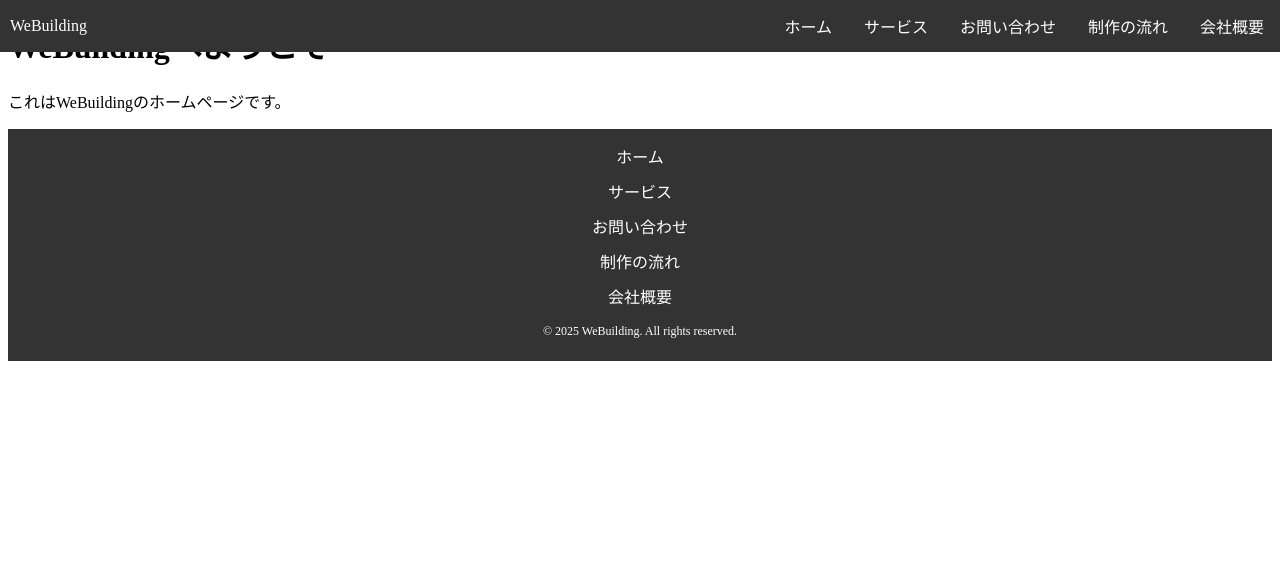
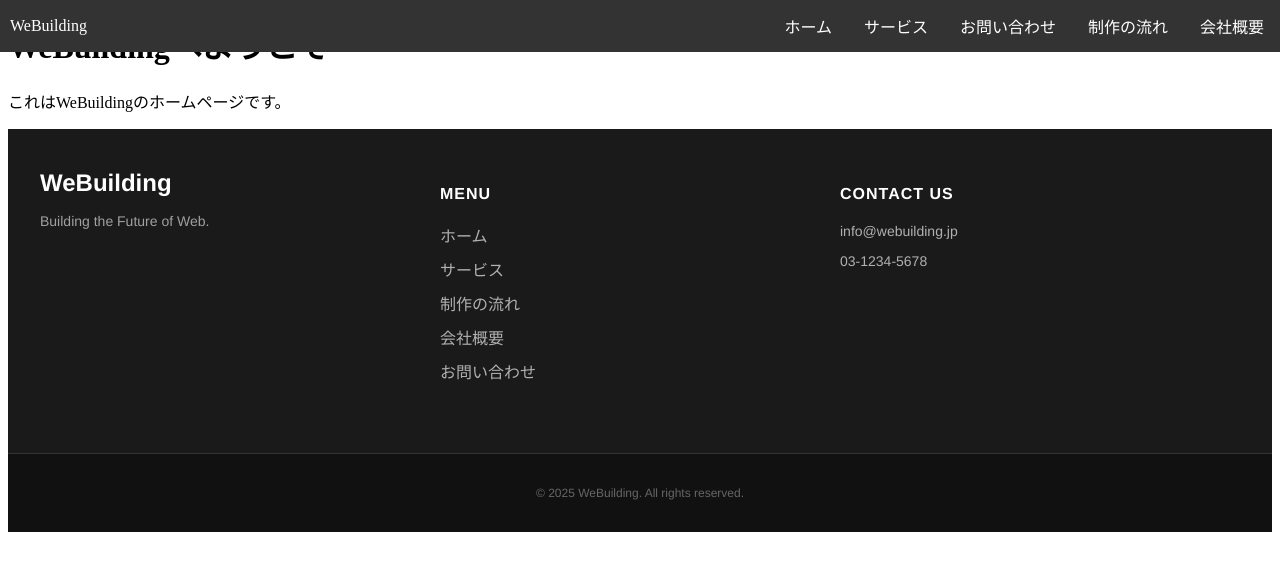
Before and after one commit to Himajin314/WeBuilding, a plain HTML site: page index.html in a window 1280 px wide. Drawn offline with Linux system fonts and the light colour scheme.

Commit message:
footerの改良

```diff
--- a/global/components/footer/footer.css
+++ b/global/components/footer/footer.css
@@ -1,24 +1,99 @@
-.footer_content {
-  display: flex;
-  flex-direction: column;
-  background-color: #333;
-  color: white;
-  text-align: center;
-  padding: 10px 0;
+/* Base Footer Styles */
+footer {
+  background-color: #1a1a1a;
+  color: #e0e0e0;
+  font-family: 'Helvetica Neue', Arial, sans-serif;
+  padding-top: 40px;
   width: 100%;
 }
 
-.reserved {
-  margin-top: 10px;
-  font-size: 12px;
+.footer-container {
+  display: flex;
+  flex-wrap: wrap;
+  justify-content: space-between;
+  max-width: 1200px;
+  margin: 0 auto;
+  padding: 0 20px 40px;
 }
 
-.footer_link {
-  color: white;
+.footer-col {
+  flex: 1;
+  min-width: 250px;
+  margin-bottom: 20px;
+}
+
+/* Brand Column */
+.brand-col .footer-logo {
+  font-size: 24px;
+  font-weight: 700;
+  margin: 0 0 10px;
+  color: #ffffff;
+}
+
+.brand-col .footer-tagline {
+  font-size: 14px;
+  color: #a0a0a0;
+  line-height: 1.5;
+}
+
+/* Headings */
+.footer-heading {
+  font-size: 16px;
+  font-weight: 600;
+  text-transform: uppercase;
+  margin-bottom: 20px;
+  color: #ffffff;
+  letter-spacing: 1px;
+}
+
+/* Links List */
+.footer-links-list {
+  list-style: none;
+  padding: 0;
+  margin: 0;
+}
+
+.footer-links-list li {
+  margin-bottom: 10px;
+}
+
+.footer-links-list a {
   text-decoration: none;
-  padding: 5px 10px;
-  border-bottom: 1px solid transparent;
-  &:hover {
-    border-bottom: 1px solid white;
+  color: #b0b0b0;
+  transition: color 0.3s ease, padding-left 0.3s ease;
+  display: inline-block;
+}
+
+.footer-links-list a:hover {
+  color: #ffffff;
+  padding-left: 5px;
+}
+
+/* Contact Column */
+.contact-col p {
+  color: #b0b0b0;
+  margin-bottom: 10px;
+  font-size: 14px;
+}
+
+/* Bottom Bar */
+.footer-bottom {
+  background-color: #111;
+  text-align: center;
+  padding: 20px 0;
+  font-size: 12px;
+  color: #666;
+  border-top: 1px solid #333;
+}
+
+/* Mobile Responsive */
+@media (max-width: 768px) {
+  .footer-container {
+    flex-direction: column;
+    text-align: center;
+  }
+
+  .footer-col {
+    margin-bottom: 30px;
   }
 }
--- a/global/components/footer/footer.js
+++ b/global/components/footer/footer.js
@@ -2,35 +2,97 @@ function createFooter() {
   const footer = document.querySelector("footer");
   const head = document.querySelector("head");
 
-  const link = document.createElement("link");
-  link.rel = "stylesheet";
-  link.href = `${window.location.origin}/global/components/footer/footer.css`;
-  head.appendChild(link);
+  // Prevent duplicate CSS links if function is run multiple times
+  if (!document.querySelector(`link[href*="footer.css"]`)) {
+    const link = document.createElement("link");
+    link.rel = "stylesheet";
+    link.href = `${window.location.origin}/global/components/footer/footer.css`;
+    head.appendChild(link);
+  }
 
-  const footerDiv = document.createElement("div");
-  footerDiv.className = "footer_content";
+  // --- Main Footer Container ---
+  const footerContainer = document.createElement("div");
+  footerContainer.className = "footer-container";
+
+  // 1. Brand Column
+  const brandCol = document.createElement("div");
+  brandCol.className = "footer-col brand-col";
+
+  const logo = document.createElement("h2");
+  logo.className = "footer-logo";
+  logo.textContent = "WeBuilding";
+
+  const tagline = document.createElement("p");
+  tagline.className = "footer-tagline";
+  tagline.textContent = "Building the Future of Web.";
+
+  brandCol.appendChild(logo);
+  brandCol.appendChild(tagline);
+
+  // 2. Links Column
+  const linksCol = document.createElement("div");
+  linksCol.className = "footer-col links-col";
+
+  const linksTitle = document.createElement("h3");
+  linksTitle.className = "footer-heading";
+  linksTitle.textContent = "Menu";
+  linksCol.appendChild(linksTitle);
+
+  const linkList = document.createElement("ul");
+  linkList.className = "footer-links-list";
 
   const footerItems = [
     { name: "ホーム", link: "/" },
     { name: "サービス", link: "/services" },
-    { name: "お問い合わせ", link: "/contact" },
     { name: "制作の流れ", link: "/flow" },
     { name: "会社概要", link: "/company" },
+    { name: "お問い合わせ", link: "/contact" },
   ];
 
   footerItems.forEach((item) => {
+    const li = document.createElement("li");
     const a = document.createElement("a");
-    a.className = "footer_link";
     a.textContent = item.name;
     a.href = item.link;
-    footerDiv.appendChild(a);
+    li.appendChild(a);
+    linkList.appendChild(li);
   });
-  footer.appendChild(footerDiv);
+  linksCol.appendChild(linkList);
 
-  const p = document.createElement("p");
-  p.className = "reserved";
-  p.textContent = "© 2025 WeBuilding. All rights reserved.";
-  footerDiv.appendChild(p);
+  // 3. Contact/Info Column
+  const contactCol = document.createElement("div");
+  contactCol.className = "footer-col contact-col";
+
+  const contactTitle = document.createElement("h3");
+  contactTitle.className = "footer-heading";
+  contactTitle.textContent = "Contact Us";
+  contactCol.appendChild(contactTitle);
+
+  const contactText = document.createElement("p");
+  contactText.textContent = "info@webuilding.jp";
+  contactCol.appendChild(contactText);
+
+  const contactText2 = document.createElement("p");
+  contactText2.textContent = "03-1234-5678";
+  contactCol.appendChild(contactText2);
+
+
+  // Append columns to container
+  footerContainer.appendChild(brandCol);
+  footerContainer.appendChild(linksCol);
+  footerContainer.appendChild(contactCol);
+
+  // --- Bottom Bar ---
+  const bottomBar = document.createElement("div");
+  bottomBar.className = "footer-bottom";
+  const copyright = document.createElement("p");
+  copyright.textContent = "© 2025 WeBuilding. All rights reserved.";
+  bottomBar.appendChild(copyright);
+
+  // Append everything to footer
+  footer.innerHTML = ""; // Clear existing content
+  footer.appendChild(footerContainer);
+  footer.appendChild(bottomBar);
 }
 
 createFooter();
```
